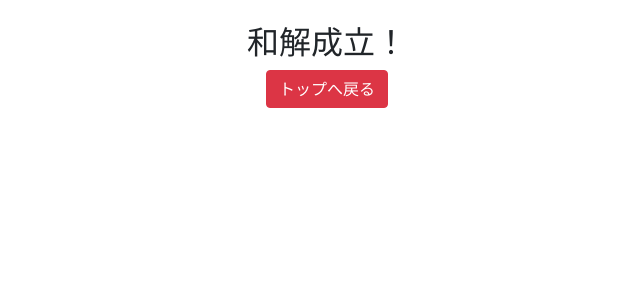
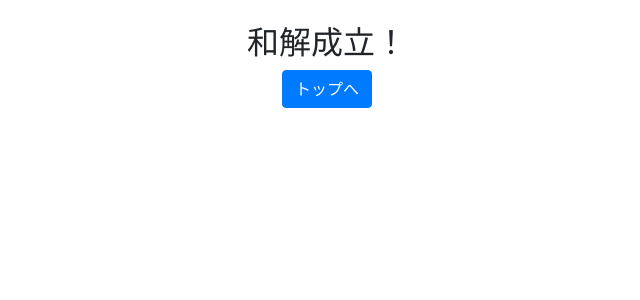
Before and after one commit to uyupun-archive/duel, a Nuxt app: page /complete in a window 1280 px wide. Shown: the top 300 px of the page, without its empty margins (313-953 px from the left). Built offline with nearby package versions, Linux system fonts and the light colour scheme.

Commit message:
Modify complete

```diff
--- a/pages/complete/index.vue
+++ b/pages/complete/index.vue
@@ -1,10 +1,8 @@
 <template>
   <div class="mt-4">
-    <h2>和解成立！</h2>
-    <div>
-      <router-link to="/">
-        <button type="button" class="btn btn-danger">トップへ戻る</button>
-      </router-link>
-    </div>
+    <h2 class="h2">和解成立！</h2>
+    <router-link to="/">
+      <button type="button" class="btn btn-primary">トップへ</button>
+    </router-link>
   </div>
 </template>
```
